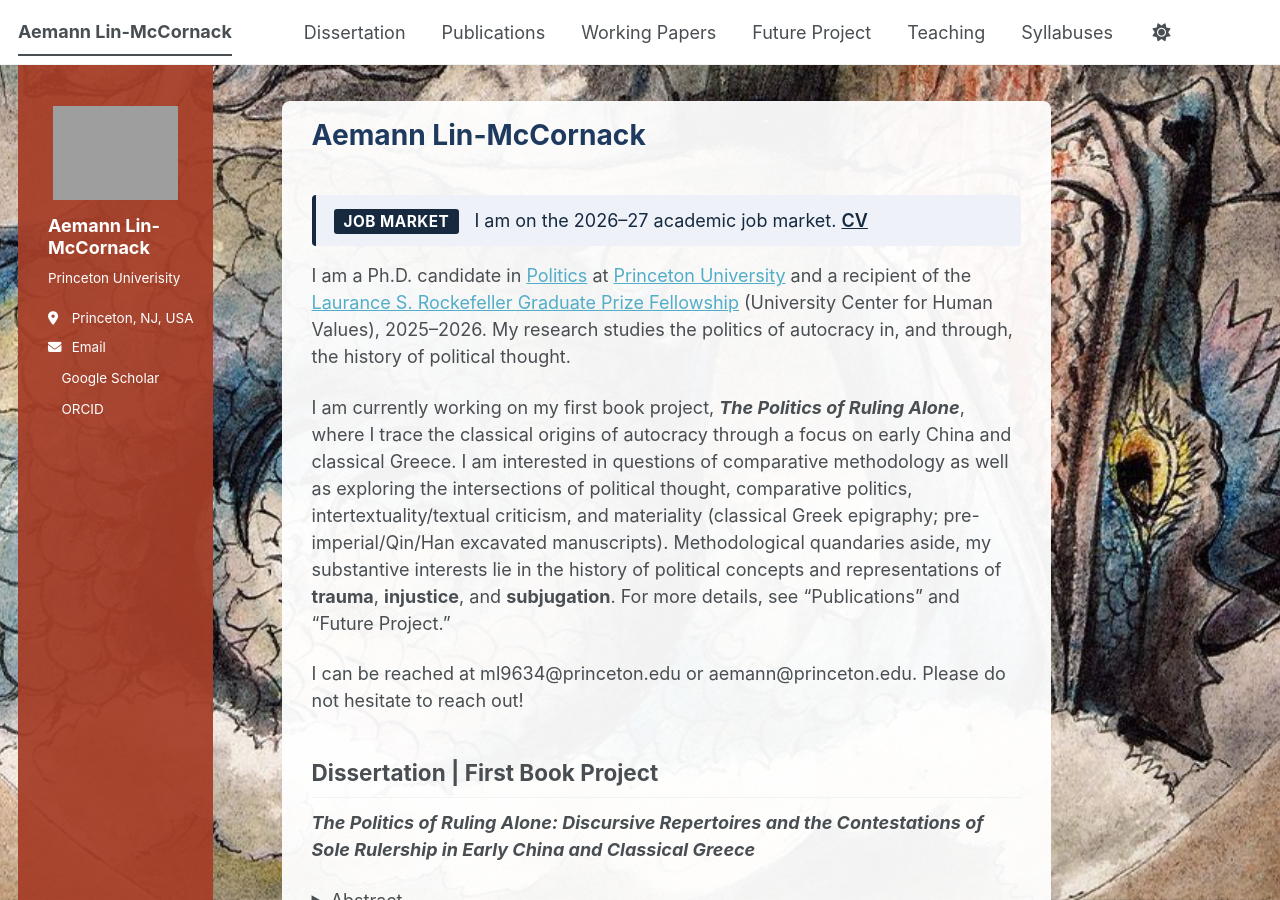
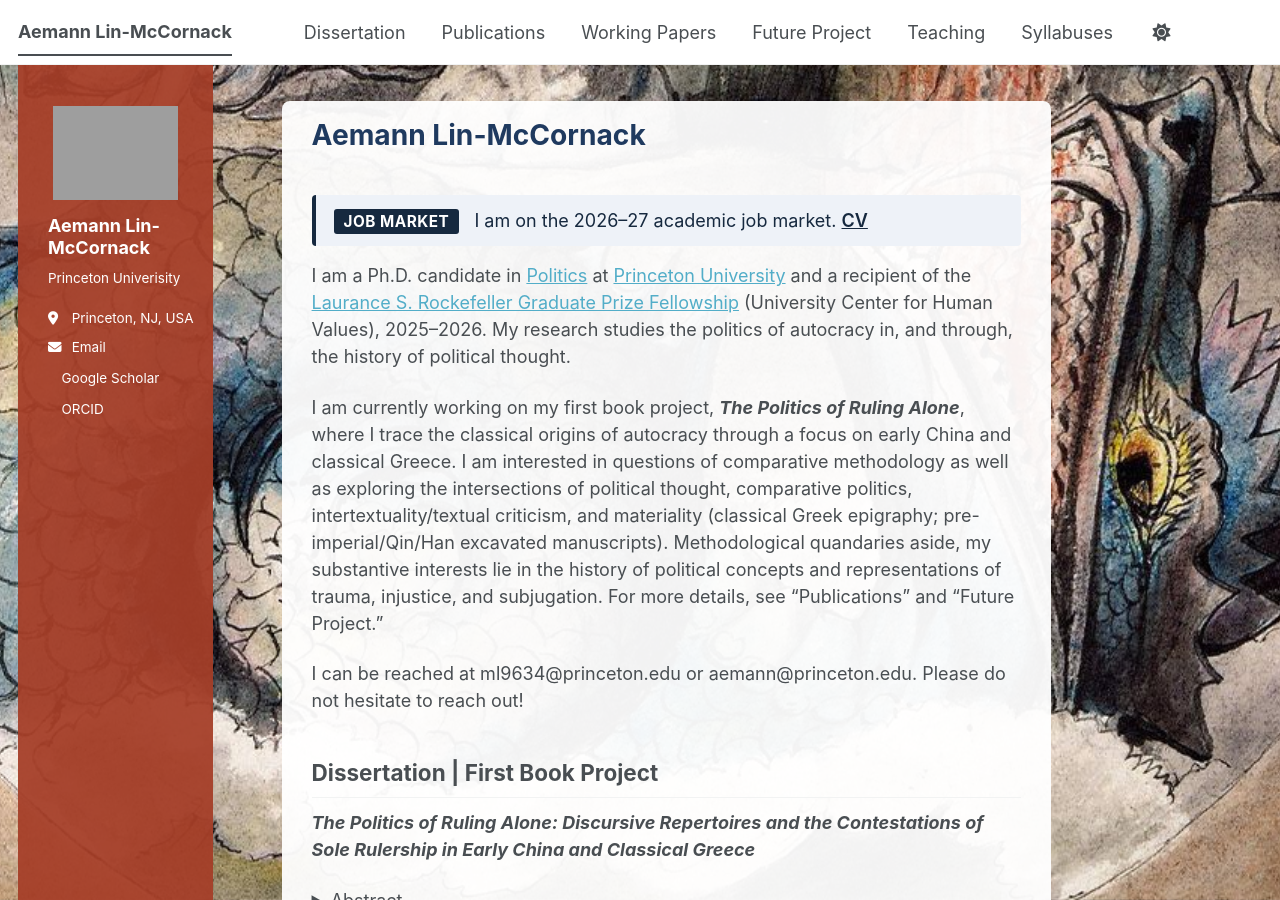
Before and after one commit to aemannlinmccornack/aemannlinmccornack.github.io, a Jekyll site: the page built from _pages/about.md, in a window 1280 px wide and 900 px high. Built offline with Jekyll 4.4.1, drawn with Linux system fonts in a browser that asks for light colours; a style sheet for code colours, icons or effects is not loaded.

```diff
--- a/_pages/about.md
+++ b/_pages/about.md
@@ -57,7 +57,7 @@ summary {
 
 I am a Ph.D. candidate in [Politics](https://politics.princeton.edu/people/aemann-lin-mccornack) at [Princeton University](https://www.princeton.edu) and a recipient of the [Laurance S. Rockefeller Graduate Prize Fellowship](https://uchv.princeton.edu/fellowships-funding/graduate/graduate-prize-fellowships) (University Center for Human Values), 2025–2026. My research studies the politics of autocracy in, and through, the history of political thought.
 
-I am currently working on my first book project, ***The Politics of Ruling Alone***, where I trace the classical origins of autocracy through a focus on early China and classical Greece. I am interested in questions of comparative methodology as well as exploring the intersections of political thought, comparative politics, intertextuality/textual criticism, and materiality (classical Greek epigraphy; pre-imperial/Qin/Han excavated manuscripts). Methodological quandaries aside, my substantive interests lie in the history of political concepts and representations of **trauma**, **injustice**, and **subjugation**. For more details, see "Publications" and "Future Project."
+I am currently working on my first book project, ***The Politics of Ruling Alone***, where I trace the classical origins of autocracy through a focus on early China and classical Greece. I am interested in questions of comparative methodology as well as exploring the intersections of political thought, comparative politics, intertextuality/textual criticism, and materiality (classical Greek epigraphy; pre-imperial/Qin/Han excavated manuscripts). Methodological quandaries aside, my substantive interests lie in the history of political concepts and representations of trauma, injustice, and subjugation. For more details, see "Publications" and "Future Project."
 
 I can be reached at ml9634@princeton.edu or aemann@princeton.edu. Please do not hesitate to reach out!
 
```
